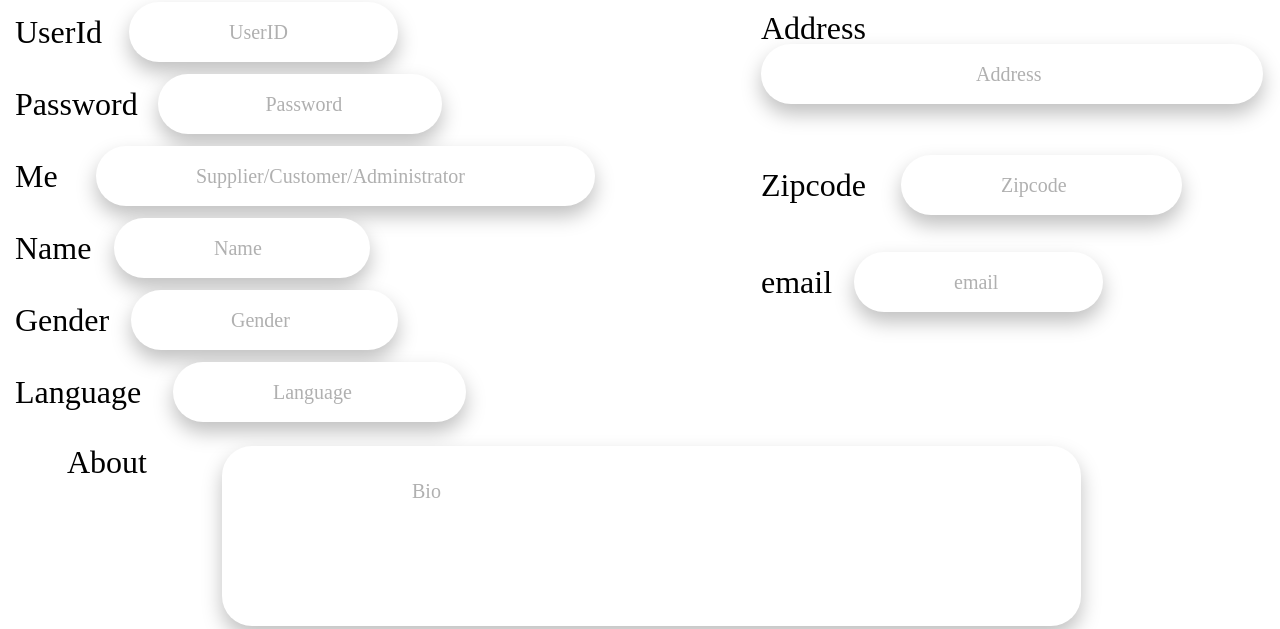
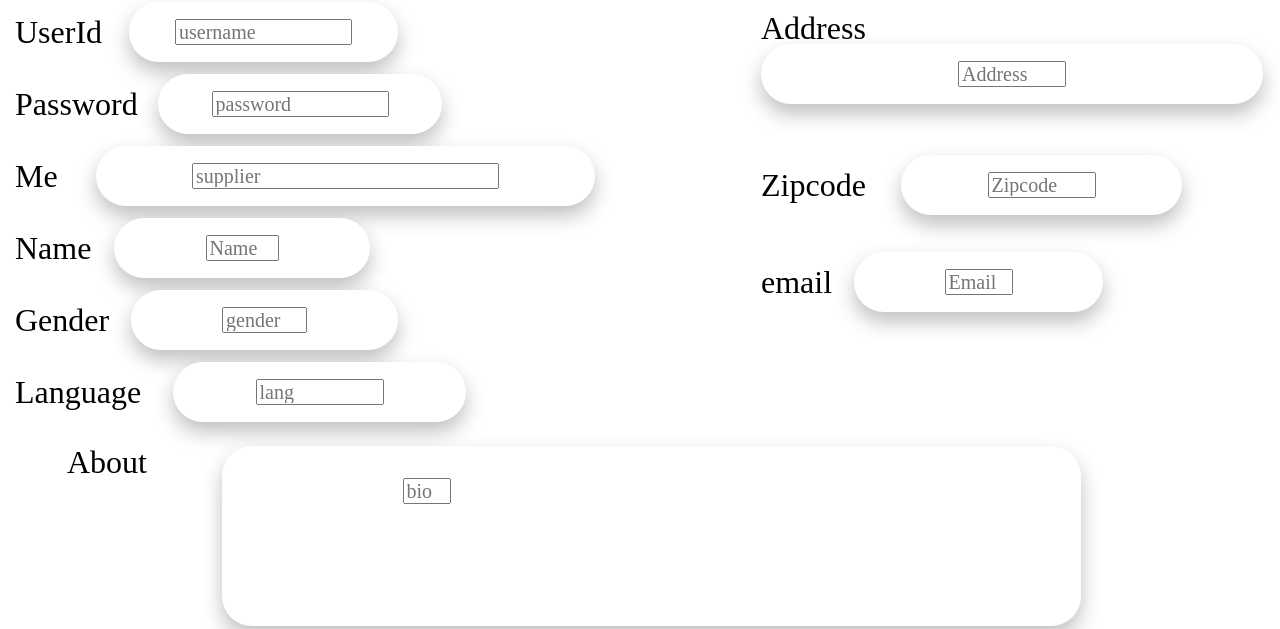
Before and after one commit to jhedea/CABBY, a plain HTML site: page sign_up_page.html in a window 1280 px wide. Shown: the part 203-832 px from the top of the page. Drawn offline with Linux system fonts and the light colour scheme.

Commit message:
change input

```diff
--- a/sign_up_page.html
+++ b/sign_up_page.html
@@ -20,7 +20,9 @@
     <div class = "username">
         <div class = "badge_username"> UserId</div>
         <div class = "img_username">
-            <div class = "text_username"> UserID</div>
+            <label>
+                <input name="username" placeholder="username" class = "text_username" >
+            </label>
         </div>
     </div>
 
@@ -28,7 +30,9 @@
     <div class = "password">
         <div class = "badge_password"> Password</div>
         <div class = "img_password">
-            <div class = "text_password"> Password</div>
+            <label>
+                <input name="password" placeholder="password" class = "text_password" >
+            </label>
         </div>
     </div>
 
@@ -36,21 +40,27 @@
     <div class = "i_am">
         <div class = "badge_i_am">Me</div>
         <div class = "img_i_am">
-            <div class = "text_i_am"> Supplier/Customer/Administrator</div>
+            <label>
+                <input name="suppl" placeholder="supplier" class = "text_i_am" >
+            </label>
         </div>
     </div>
 
     <div class = "name">
         <div class = "badge_name"> Name</div>
         <div class = "img_name">
-            <div class = "text_name"> Name</div>
+            <label>
+                <input name="Name" placeholder="Name" class = "text_name" >
+            </label>
         </div>
     </div>
 
     <div class = "gender">
         <div class = "badge_gender"> Gender</div>
         <div class = "img_gender">
-            <div class = "text_gender"> Gender</div>
+            <label>
+                <input name="gender" placeholder="gender" class = "text_gender" >
+            </label>
         </div>
     </div>
 
@@ -59,14 +69,18 @@
     <div class = "language">
         <div class = "badge_language"> Language</div>
         <div class = "img_language">
-            <div class = "text_language"> Language</div>
+            <label>
+                <input name="lang" placeholder="lang" class = "text_language" >
+            </label>
         </div>
     </div>
 
     <div class = "bio">
         <div class = "badge_bio"> About</div>
         <div class = "img_bio">
-            <div class = "text_bio"> Bio</div>
+            <label>
+                <input name="bio" placeholder="bio" class = "text_bio" >
+            </label>
         </div>
     </div>
 
@@ -79,14 +93,18 @@
     <div class = "address">
         <div class = "badge_address"> Address</div>
         <div class = "img_address">
-            <div class = "text_address"> Address</div>
+            <label>
+                <input name="Address" placeholder="Address" class = "text_address" >
+            </label>
         </div>
     </div>
 
     <div class = "zip_code">
         <div class = "badge_zip_code"> Zipcode</div>
         <div class = "img_zip_code">
-            <div class = "text_zip_code"> Zipcode</div>
+            <label>
+                <input name="Zipcode" placeholder="Zipcode" class = "text_zip_code" >
+            </label>
         </div>
     </div>
 
@@ -94,7 +112,9 @@
     <div class = "email">
         <div class = "badge_email"> email</div>
         <div class = "img_email">
-            <div class = "text_email"> email</div>
+            <label>
+                <input name="Email" placeholder="Email" class = "text_email" >
+            </label>
         </div>
     </div>
 
--- a/style_sign_up_page.css
+++ b/style_sign_up_page.css
@@ -118,7 +118,7 @@
     flex-grow: 0;
 }
 .text_username{
-    width: 69px;
+    width: 169px;
     height: 20px;
 
     font-family: 'Josefin Sans';
@@ -203,7 +203,7 @@
 }
 .text_password{
 
-    width: 69px;
+    width: 169px;
     height: 20px;
 
     font-family: 'Josefin Sans',serif;
@@ -372,7 +372,7 @@
     flex-grow: 0;
 }
 .text_name{
-    width: 56px;
+    width: 65px;
     height: 20px;
 
     font-family: 'Josefin Sans';
@@ -457,7 +457,7 @@
 .text_gender{
     /* Name */
 
-    width: 67px;
+    width: 77px;
     height: 20px;
 
     font-family: 'Josefin Sans';
@@ -543,7 +543,7 @@
 }
 .text_language{
 
-    width: 93px;
+    width: 120px;
     height: 20px;
 
     font-family: 'Josefin Sans';
@@ -623,7 +623,7 @@
     flex-grow: 0;
 }
 .text_bio{
-    width: 29px;
+    width: 40px;
     height: 20px;
 
     font-family: 'Josefin Sans';
@@ -717,7 +717,7 @@
     flex-grow: 0;
 }
 .text_address{
-    width: 72px;
+    width: 100px;
     height: 20px;
 
     font-family: 'Josefin Sans';
@@ -796,7 +796,7 @@
     flex-grow: 0;
 }
 .text_zip_code{
-    width: 81px;
+    width: 100px;
     height: 20px;
 
     font-family: 'Josefin Sans';
@@ -873,7 +873,7 @@
     flex-grow: 0;
 }
 .text_email{
-    width: 49px;
+    width: 60px;
     height: 20px;
 
     font-family: 'Josefin Sans';
```
